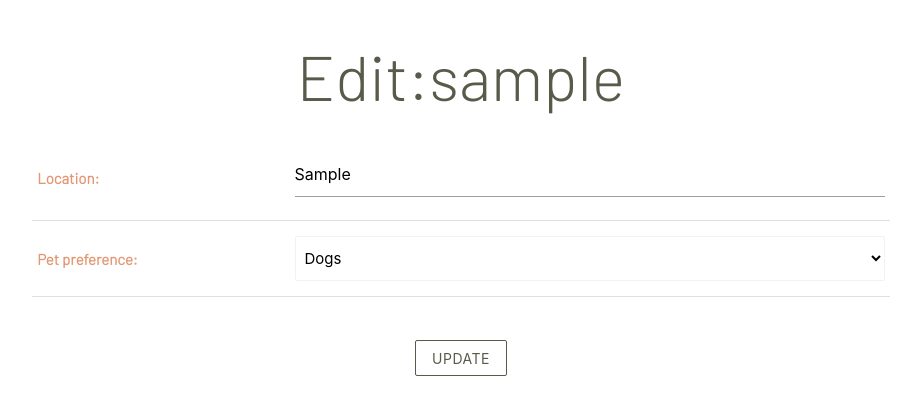
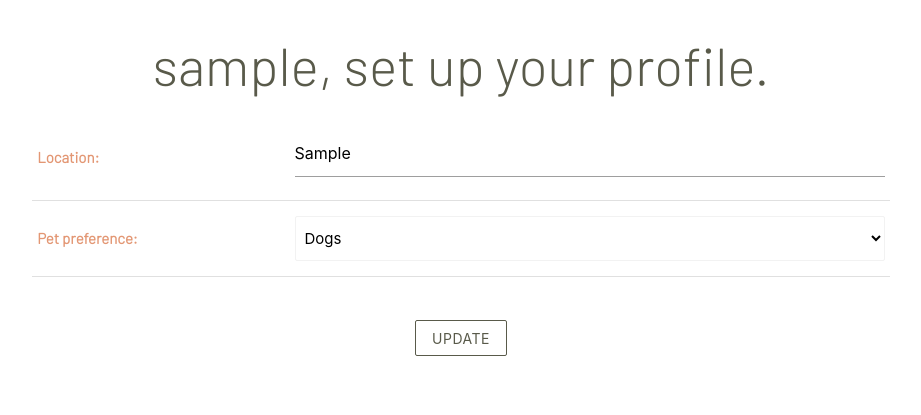
Before and after one commit to colin96man/Pikazoo, a Django app: page /profile/1/update/ in a window 1280 px wide. Shown: the part 64-479 px from the top of the page, without its empty margins (179-1100 px from the left). Run offline with Django 3.2, Linux system fonts and the light colour scheme; tables that the repository leaves empty hold one stand-in row (values such as "Sample post").

Commit message:
edit profile h2

```diff
--- a/main_app/templates/main_app/profile_form.html
+++ b/main_app/templates/main_app/profile_form.html
@@ -3,7 +3,7 @@
 
 <body class="playdateform">
     {% if object %}
-    <h1>Edit: <span>{{object.user.username}}</span></h1>
+    <h2><span>{{object.user.username}}</span>, set up your profile.</h2>
     {% else %}
         <h3>Set up your profile</h3>
     {% endif %}
```
